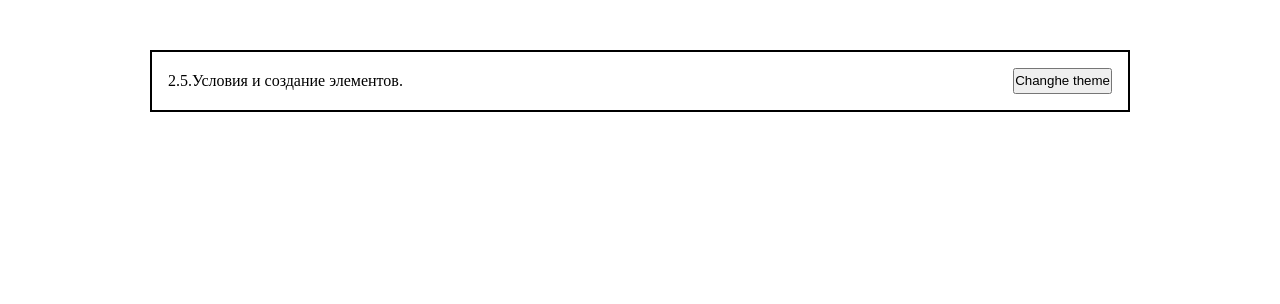
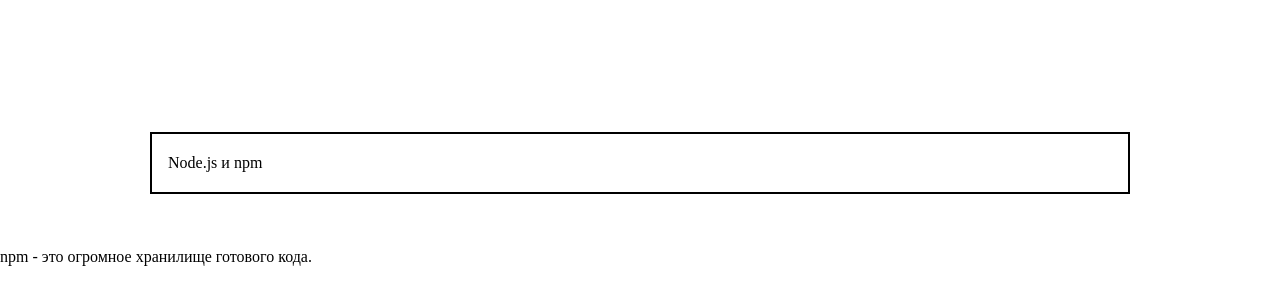
Before and after one commit to AleksDamsky/Learn-in-HTMLacademy, a plain HTML site: page index3.html in a window 1280 px wide. Drawn offline with Linux system fonts and the light colour scheme.

Commit message:
notes
I wrote some notes about Node and npm, but I don't made it to end

```diff
--- a/index3.html
+++ b/index3.html
@@ -5,14 +5,17 @@
     <meta http-equiv="X-UA-Compatible" content="IE=edge">
     <meta name="viewport" content="width=device-width, initial-scale=1.0">
     <link rel="stylesheet" href="style/index.css">
-    <title>HTMLacademy</title>
+    <title>JavaScript. Рзаработка профессиональных веб-интерфейсов</title>
 </head>
-<body class="body light">
+<body class="light">
    <header class="header">
+    <div class="container">
+    </div>
     <div class="container header-container3">
-        <p class="header-p">2.5.Условия и создание элементов.</p>
-        <button class="header-theme-btn">Changhe theme</button>
+        <p class="header-p">Node.js и npm</p>
     </div>
+    <p class="npm">npm - это огромное хранилище готового кода.</p>
+
    </header>
 
 
```
